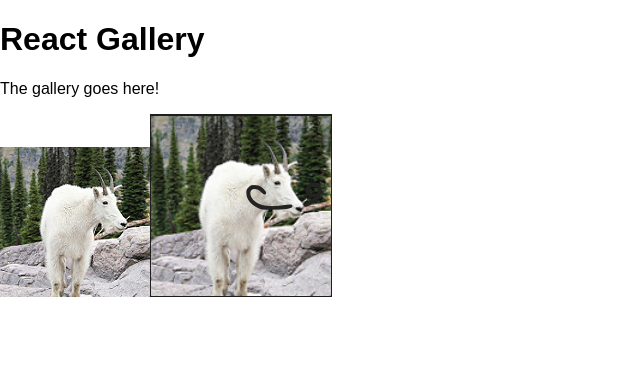
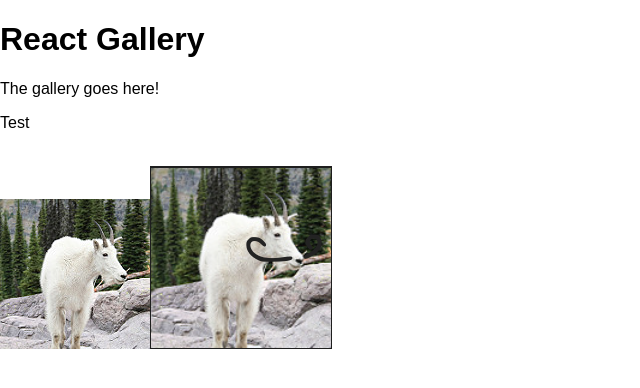
Before and after one commit to padavi804/weekend-react-gallery, a React (Vite) app: page / in a window 1280 px wide. Shown: the top 388 px of the page, without its empty margins (0-640 px from the left). Built offline with nearby package versions, Linux system fonts and the light colour scheme; no server answers.

Commit message:
added description toggle

```diff
--- a/package.json
+++ b/package.json
@@ -3,6 +3,9 @@
   "version": "0.2.0",
   "private": true,
   "dependencies": {
+    "@emotion/react": "^11.11.4",
+    "@emotion/styled": "^11.11.5",
+    "@mui/material": "^5.15.20",
     "axios": "^0.19.2",
     "express": "^4.17.1",
     "pg": "^8.11.3",
--- a/src/components/App/App.jsx
+++ b/src/components/App/App.jsx
@@ -1,6 +1,6 @@
 import { useEffect, useState } from 'react';
 import axios from 'axios';
-
+import GalleryList from '../GalleryList/GalleryList'
 function App() {
 
   let [pic, setPic] = useState ([]);
@@ -24,6 +24,7 @@ useEffect(fetchPics, []);
         </header>
 
         <p>The gallery goes here!</p>
+        <GalleryList gallerylist={pic} />
         <img src="images/goat_small.jpg"/>
         <img src="images/goat_stache.png"/>
       </div>
--- a/src/components/GalleryItem/GalleryItem.jsx
+++ b/src/components/GalleryItem/GalleryItem.jsx
@@ -1,17 +1,23 @@
+import * as React from 'react';
+import {useState, useEffect} from 'react';
 
-
-function GalleryItem ({item, fetchPics}){
-// useState variable for toggle
-
+export default function GalleryItem ({pic, fetchPics}){
+const [description, setDescription] = useState(false);
+    // useState variable for toggle
+const toggleDesc = () => {
+    setDescription(!description);
+};
 //          event handler to toggle state
 
 
 // like button axios.put
 
+  return (
+    <div data-testid="galleryList">
+        <p>Test</p>
+        <img
+        ></img>
 
-
-
-
-
-
-}
+    </div>
+  );
+};
--- a/src/components/GalleryList/GalleryList.jsx
+++ b/src/components/GalleryList/GalleryList.jsx
@@ -0,0 +1,11 @@
+import GalleryItem from '../GalleryItem/GalleryItem';
+
+
+export default function GalleryList ({image}) {
+    return (
+        <div>
+
+            <GalleryItem />
+        </div>
+    )
+}
```
Also changed, not shown: 1 other file (tests, documents, lock files or other folders). Lines whose indentation alone changed are shown as unchanged.
